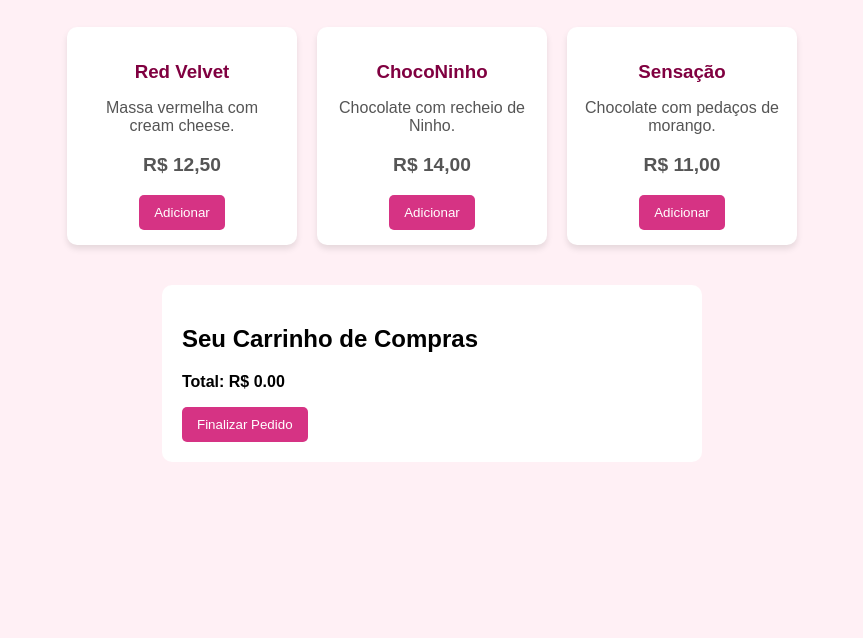
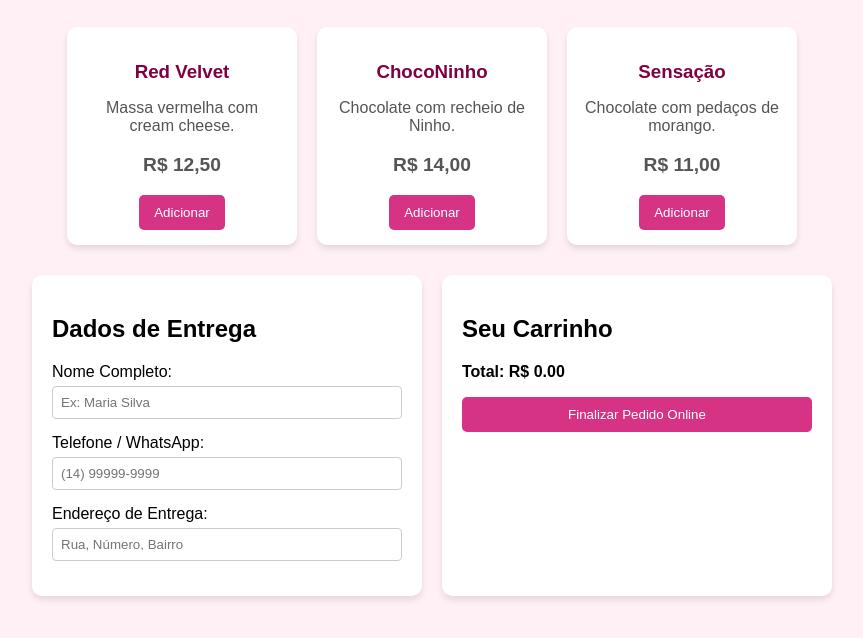
Before and after one commit to ariey1321/cupcake-app, a plain HTML site: page index.html in a window 1280 px wide. Shown: the part 122-760 px from the top of the page, without its empty margins (208-1071 px from the left). Drawn offline with Linux system fonts and the light colour scheme.

Commit message:
Add files via upload

```diff
--- a/index.html
+++ b/index.html
@@ -14,7 +14,9 @@
         .price { font-weight: bold; color: #d63384; font-size: 1.2em; }
         button { background-color: #d63384; color: white; border: none; padding: 10px 15px; border-radius: 5px; cursor: pointer; }
         button:hover { background-color: #b02a6b; }
-        .carrinho { margin-top: 40px; background: white; padding: 20px; border-radius: 10px; max-width: 500px; margin-left: auto; margin-right: auto; }
+        .container-painel { display: flex; justify-content: center; gap: 20px; flex-wrap: wrap; margin-top: 30px; }
+        .bloco { background: white; padding: 20px; border-radius: 10px; width: 350px; box-shadow: 0 4px 6px rgba(0,0,0,0.1); }
+        .bloco input { width: 100%; padding: 8px; margin: 5px 0 15px 0; box-sizing: border-box; border: 1px solid #ccc; border-radius: 4px; }
     </style>
 </head>
 <body>
@@ -45,11 +47,27 @@
         </div>
     </div>
 
-    <div class="carrinho">
-        <h2>Seu Carrinho de Compras</h2>
-        <ul id="itens-carrinho"></ul>
-        <p><strong>Total: R$ <span id="valor-total">0.00</span></strong></p>
-        <button onclick="finalizarPedido()">Finalizar Pedido</button>
+    <div class="container-painel">
+        <!-- Dados de Entrega do Cliente -->
+        <div class="bloco">
+            <h2>Dados de Entrega</h2>
+            <label>Nome Completo:</label>
+            <input type="text" id="nomeCliente" placeholder="Ex: Maria Silva">
+
+            <label>Telefone / WhatsApp:</label>
+            <input type="text" id="telCliente" placeholder="(14) 99999-9999">
+
+            <label>Endereço de Entrega:</label>
+            <input type="text" id="endCliente" placeholder="Rua, Número, Bairro">
+        </div>
+
+        <!-- Carrinho de Compras -->
+        <div class="bloco">
+            <h2>Seu Carrinho</h2>
+            <ul id="itens-carrinho"></ul>
+            <p><strong>Total: R$ <span id="valor-total">0.00</span></strong></p>
+            <button onclick="finalizarPedido()" style="width: 100%;">Finalizar Pedido Online</button>
+        </div>
     </div>
 
     <script>
@@ -74,14 +92,27 @@
         }
 
         function finalizarPedido() {
+            const nome = document.getElementById('nomeCliente').value;
+            const endereco = document.getElementById('endCliente').value;
+
             if (itens.length === 0) {
-                alert('Seu carrinho está vazio!');
+                alert('Seu carrinho está vazio! Adicione pelo menos um cupcake.');
                 return;
             }
-            alert('Pedido realizado com sucesso! Em breve entregaremos seus cupcakes.');
+            if (!nome || !endereco) {
+                alert('Por favor, preencha o seu Nome e o Endereço de entrega!');
+                return;
+            }
+
+            alert(`Obrigado pelo pedido, ${nome}!\n\nSeus cupcakes serão entregues em:\n${endereco}\n\nPedido realizado com sucesso!`);
+
+            // Limpa tudo após o pedido
             itens = [];
             total = 0;
             atualizarTela();
+            document.getElementById('nomeCliente').value = '';
+            document.getElementById('telCliente').value = '';
+            document.getElementById('endCliente').value = '';
         }
     </script>
 </body>
```
